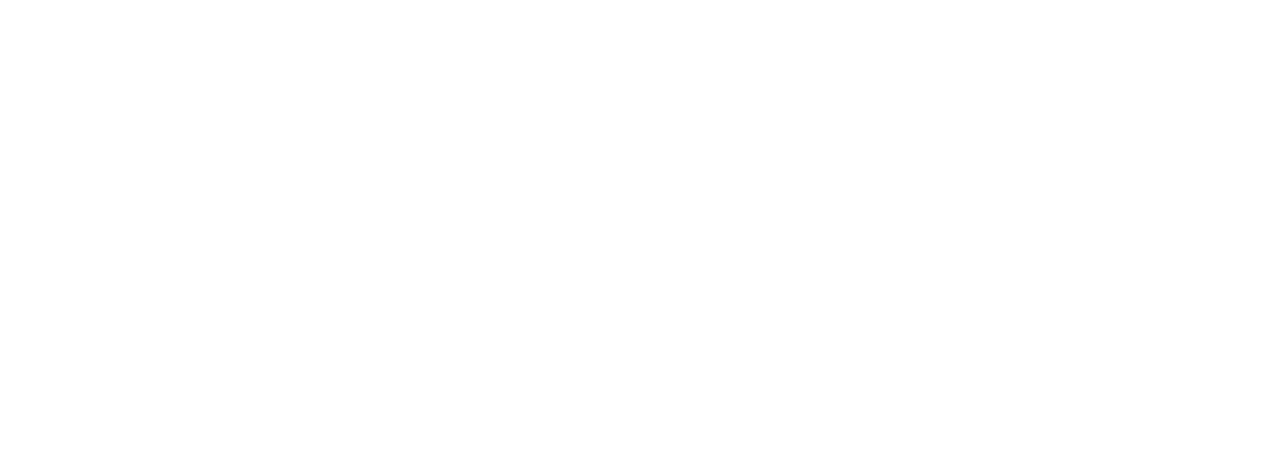
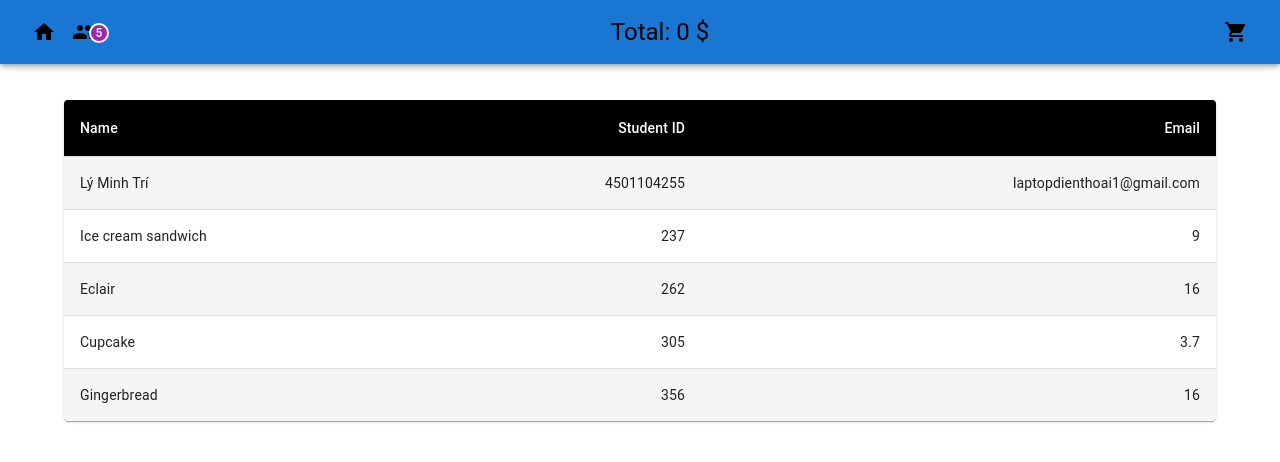
Before and after one commit to tieuhoangtuan/redux-app, a React (Create React App) app: page /list in a window 1280 px wide. Before the commit this address had no page. Shown: the top 462 px of the page. Built offline with nearby package versions, Linux system fonts and the light colour scheme.

Commit message:
fix ui, add delete all action, add route list team

```diff
--- a/src/App.js
+++ b/src/App.js
@@ -5,7 +5,7 @@ import {
 } from "react-router-dom";
 import Cart from "./containers/cart/Cart";
 import Home from "./containers/home/Home";
-
+import TeamList from "./containers/list/TeamList";
 import Box from "@mui/material/Box";
 import Container from "@mui/material/Container";
 
@@ -26,6 +26,12 @@ function App() {
             path="/cart"
             element={<Cart />}
           />
+
+          <Route
+            exact
+            path="/list"
+            element={<TeamList />}
+          />
         </Routes>
       </Container>
     </Router>
--- a/src/actions/cartActions.js
+++ b/src/actions/cartActions.js
@@ -75,3 +75,14 @@ export const decreaseProduct = (productId) => {
     }
   };
 };
+
+export const deleteAllProducts = () => {
+  return async (dispatch) => {
+    dispatch({
+      type: cartConstants.DELETE_ALL_PRODUCTS_REQUEST,
+    });
+    dispatch({
+      type: cartConstants.DELETE_ALL_PRODUCTS_REQUEST_SUCCESS,
+    });
+  };
+};
--- a/src/actions/constants.js
+++ b/src/actions/constants.js
@@ -28,4 +28,10 @@ export const cartConstants = {
     "DECREASE_PRODUCT_CART_SUCCESS",
   DECREASE_PRODUCT_CART_FAILURE:
     "DECREASE_PRODUCT_CART_FAILURE",
+  DELETE_ALL_PRODUCTS_REQUEST:
+    "DELETE_ALL_PRODUCTS_REQUEST",
+  DELETE_ALL_PRODUCTS_REQUEST_SUCCESS:
+    "DELETE_ALL_PRODUCTS_REQUEST_SUCCESS",
+  DELETE_ALL_PRODUCTS_REQUEST_FAILURE:
+    "DELETE_ALL_PRODUCTS_REQUEST_FAILURE",
 };
--- a/src/components/Layout/CartBadge.js
+++ b/src/components/Layout/CartBadge.js
@@ -25,7 +25,9 @@ export default function CartBadge() {
           badgeContent={cart.cartCount}
           color="secondary"
         >
-          <ShoppingCartIcon />
+          <ShoppingCartIcon
+            style={{ color: "black" }}
+          />
         </StyledBadge>
       </IconButton>
     </Tooltip>
--- a/src/components/Layout/Header.js
+++ b/src/components/Layout/Header.js
@@ -6,8 +6,24 @@ import Typography from "@mui/material/Typography";
 import { Link } from "react-router-dom";
 import CartBadge from "./CartBadge";
 import { useSelector } from "react-redux";
+import IconButton from "@mui/material/IconButton";
+import HomeIcon from "@mui/icons-material/Home";
+import GroupIcon from "@mui/icons-material/Group";
+import Tooltip from "@mui/material/Tooltip";
+import Badge from "@mui/material/Badge";
+import { styled } from "@mui/material/styles";
 
-export default function Header({ type }) {
+const StyledBadge = styled(Badge)(
+  ({ theme }) => ({
+    "& .MuiBadge-badge": {
+      right: -3,
+      top: 13,
+      border: `2px solid ${theme.palette.background.paper}`,
+      padding: "0 4px",
+    },
+  }),
+);
+export default function Header() {
   const cart = useSelector((state) => state.cart);
   let price = 0;
   cart._products.map((product) => {
@@ -30,19 +46,44 @@ export default function Header({ type }) {
               }}
               to="/"
             >
-              Redux Cart
+              <Tooltip title="Home" arrow>
+                <IconButton aria-label="home">
+                  <HomeIcon
+                    style={{ color: "black" }}
+                  />
+                </IconButton>
+              </Tooltip>
+            </Link>
+            <Link
+              style={{
+                textDecoration: "none",
+                color: "black",
+              }}
+              to="/list"
+            >
+              <Tooltip title="Team" arrow>
+                <IconButton aria-label="home">
+                  <StyledBadge
+                    badgeContent={5}
+                    color="secondary"
+                  >
+                    <GroupIcon
+                      style={{ color: "black" }}
+                    />
+                  </StyledBadge>
+                </IconButton>
+              </Tooltip>
             </Link>
           </Typography>
-          {type === "cart" && (
+
           <Typography
-              variant="h6"
+            variant="h5"
             component="div"
             sx={{ flexGrow: 1 }}
             style={{ color: "black" }}
           >
             Total: {price} $
           </Typography>
-          )}
 
           <Link to="/cart">
             <CartBadge />
--- /dev/null
+++ b/src/components/Layout/MoreAction.js
@@ -0,0 +1,48 @@
+import * as React from "react";
+
+import SpeedDial from "@mui/material/SpeedDial";
+import SpeedDialIcon from "@mui/material/SpeedDialIcon";
+import SpeedDialAction from "@mui/material/SpeedDialAction";
+import RemoveShoppingCartIcon from "@mui/icons-material/RemoveShoppingCart";
+import EditIcon from "@mui/icons-material/Edit";
+import { useDispatch } from "react-redux";
+import { deleteAllProducts } from "../../actions/cartActions";
+import Tooltip from "@mui/material/Tooltip";
+
+export default function OpenIconSpeedDial() {
+  const dispatch = useDispatch();
+
+  return (
+    <Tooltip
+      title="More action"
+      placement="left-end"
+      arrow
+    >
+      <SpeedDial
+        style={{ position: "fixed" }}
+        ariaLabel="SpeedDial openIcon example"
+        sx={{
+          position: "absolute",
+          bottom: 16,
+          right: 16,
+        }}
+        icon={
+          <SpeedDialIcon
+            openIcon={<EditIcon />}
+          />
+        }
+      >
+        <SpeedDialAction
+          icon={
+            <RemoveShoppingCartIcon
+              onClick={() => {
+                dispatch(deleteAllProducts());
+              }}
+            />
+          }
+          tooltipTitle="Delete all products in cart"
+        />
+      </SpeedDial>
+    </Tooltip>
+  );
+}
--- a/src/containers/cart/Cart.js
+++ b/src/containers/cart/Cart.js
@@ -2,20 +2,21 @@ import React from "react";
 import { useSelector } from "react-redux";
 import Header from "../../components/Layout/Header";
 import SingleProduct from "../../components/SingleProduct";
+import MoreAction from "../../components/Layout/MoreAction";
 
 function Cart() {
   const cart = useSelector((state) => state.cart);
-  console.log(cart);
   return (
     <>
-      <Header type="cart" />
+      <Header />
       <div
         style={{
           width: "100%",
           marginTop: "100px",
         }}
       >
-        {cart._products.map((product) => {
+        {cart &&
+          cart._products.map((product) => {
             return (
               <div
                 style={{
@@ -37,6 +38,9 @@ function Cart() {
               </div>
             );
           })}
+        <MoreAction
+          style={{ position: "absolute" }}
+        />
       </div>
     </>
   );
--- a/src/containers/home/Home.js
+++ b/src/containers/home/Home.js
@@ -3,11 +3,12 @@ import {
   useDispatch,
   useSelector,
 } from "react-redux";
+
 import Header from "../../components/Layout/Header";
 import { getAllProducts } from "../../actions";
 import SingleProduct from "../../components/SingleProduct";
 import Box from "@mui/material/Box";
-
+import CircularProgress from "@mui/material/CircularProgress";
 function Home() {
   const products = useSelector(
     (state) => state.products,
@@ -20,18 +21,35 @@ function Home() {
   return (
     <>
       <Header />
+
       <div
         style={{
           width: "100%",
           marginTop: "88px",
         }}
       >
+        {products.loading ? (
+          <div
+            style={{
+              display: "flex",
+              width: "inherit",
+              height: "inherit",
+              margin: "auto 0",
+              position: "absolute",
+              justifyContent: "center",
+              alignItems: "center",
+            }}
+          >
+            <CircularProgress />
+          </div>
+        ) : (
           <Box
             sx={{
               display: "grid",
               columnGap: 3,
               rowGap: 1,
-            gridTemplateColumns: "repeat(2, 1fr)",
+              gridTemplateColumns:
+                "repeat(2, 1fr)",
             }}
           >
             {products._products.map((product) => {
@@ -48,6 +66,7 @@ function Home() {
               );
             })}
           </Box>
+        )}
       </div>
     </>
   );
--- /dev/null
+++ b/src/containers/list/TeamList.js
@@ -0,0 +1,111 @@
+import React from "react";
+import Header from "../../components/Layout/Header";
+import { styled } from "@mui/material/styles";
+import Table from "@mui/material/Table";
+import TableBody from "@mui/material/TableBody";
+import TableCell, {
+  tableCellClasses,
+} from "@mui/material/TableCell";
+import TableContainer from "@mui/material/TableContainer";
+import TableHead from "@mui/material/TableHead";
+import TableRow from "@mui/material/TableRow";
+import Paper from "@mui/material/Paper";
+function TeamList() {
+  const StyledTableCell = styled(TableCell)(
+    ({ theme }) => ({
+      [`&.${tableCellClasses.head}`]: {
+        backgroundColor:
+          theme.palette.common.black,
+        color: theme.palette.common.white,
+      },
+      [`&.${tableCellClasses.body}`]: {
+        fontSize: 14,
+      },
+    }),
+  );
+
+  const StyledTableRow = styled(TableRow)(
+    ({ theme }) => ({
+      "&:nth-of-type(odd)": {
+        backgroundColor:
+          theme.palette.action.hover,
+      },
+      // hide last border
+      "&:last-child td, &:last-child th": {
+        border: 0,
+      },
+    }),
+  );
+
+  function createData(name, calories, fat) {
+    return {
+      name,
+      calories,
+      fat,
+    };
+  }
+
+  const rows = [
+    createData(
+      "Lý Minh Trí",
+      4501104255,
+      "laptopdienthoai1@gmail.com",
+    ),
+    createData("Ice cream sandwich", 237, 9.0),
+    createData("Eclair", 262, 16.0),
+    createData("Cupcake", 305, 3.7),
+    createData("Gingerbread", 356, 16.0),
+  ];
+  return (
+    <>
+      <Header />
+      <div
+        style={{
+          width: "100%",
+          marginTop: "100px",
+        }}
+      >
+        <TableContainer component={Paper}>
+          <Table
+            sx={{ minWidth: 700 }}
+            aria-label="customized table"
+          >
+            <TableHead>
+              <TableRow>
+                <StyledTableCell>
+                  Name
+                </StyledTableCell>
+                <StyledTableCell align="right">
+                  Student ID
+                </StyledTableCell>
+                <StyledTableCell align="right">
+                  Email
+                </StyledTableCell>
+              </TableRow>
+            </TableHead>
+            <TableBody>
+              {rows.map((row) => (
+                <StyledTableRow key={row.name}>
+                  <StyledTableCell
+                    component="th"
+                    scope="row"
+                  >
+                    {row.name}
+                  </StyledTableCell>
+                  <StyledTableCell align="right">
+                    {row.calories}
+                  </StyledTableCell>
+                  <StyledTableCell align="right">
+                    {row.fat}
+                  </StyledTableCell>
+                </StyledTableRow>
+              ))}
+            </TableBody>
+          </Table>
+        </TableContainer>
+      </div>
+    </>
+  );
+}
+
+export default TeamList;
--- a/src/index.css
+++ b/src/index.css
@@ -1,13 +1,20 @@
 body {
   margin: 0;
-  font-family: -apple-system, BlinkMacSystemFont, 'Segoe UI', 'Roboto', 'Oxygen',
-    'Ubuntu', 'Cantarell', 'Fira Sans', 'Droid Sans', 'Helvetica Neue',
-    sans-serif;
+  font-family: -apple-system, BlinkMacSystemFont,
+    "Segoe UI", "Roboto", "Oxygen", "Ubuntu",
+    "Cantarell", "Fira Sans", "Droid Sans",
+    "Helvetica Neue", sans-serif;
   -webkit-font-smoothing: antialiased;
   -moz-osx-font-smoothing: grayscale;
 }
 
 code {
-  font-family: source-code-pro, Menlo, Monaco, Consolas, 'Courier New',
-    monospace;
+  font-family: source-code-pro, Menlo, Monaco,
+    Consolas, "Courier New", monospace;
 }
+.css-1x51dt5-MuiInputBase-input-MuiInput-input {
+  text-align: center;
+}
+.css-1c2i806-MuiFormLabel-root-MuiInputLabel-root {
+  margin-left: 10px;
+}
--- a/src/reducers/cartReducer.js
+++ b/src/reducers/cartReducer.js
@@ -152,6 +152,13 @@ export default (state = initState, action) => {
       };
       break;
 
+    case cartConstants.DELETE_ALL_PRODUCTS_REQUEST_SUCCESS:
+      state = {
+        _products: [],
+        cartCount: 0,
+        loading: false,
+      };
+
     default:
       return state;
   }
```
Also changed, not shown: src/components/SingleProduct.js (+24 -24 lines). Lines whose indentation alone changed are shown as unchanged.
